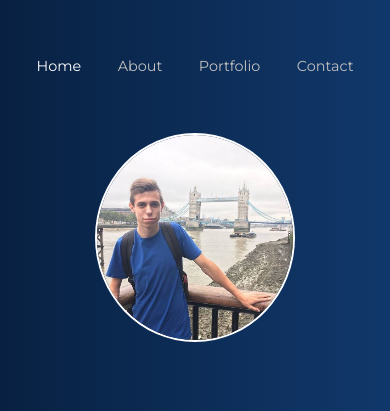
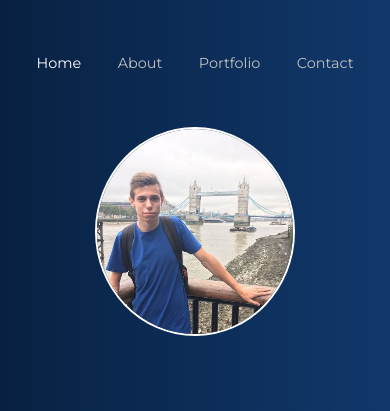
Before and after one commit to electronic-heartbreak/Portfolio, a plain HTML site: page content/index.html in a window 390 px wide. Shown: the top 411 px of the page. Drawn offline with Linux system fonts and the light colour scheme.

Commit message:
added height test contact small devices 0.2

```diff
--- a/content/css/Main/about.scss
+++ b/content/css/Main/about.scss
@@ -421,7 +421,7 @@
     .container {
 
         .wrapper {
-            height: 105vh;
+            height: 100%;
 
             .nav {
 
--- a/content/css/Main/index.scss
+++ b/content/css/Main/index.scss
@@ -405,7 +405,7 @@
     .container {
 
         .wrapper {
-            height: 105vh;
+            height: 100%;
 
             .nav {
 
```
Also changed, not shown: content/css/Main/about.css, content/css/Main/index.css, 2 other files.
